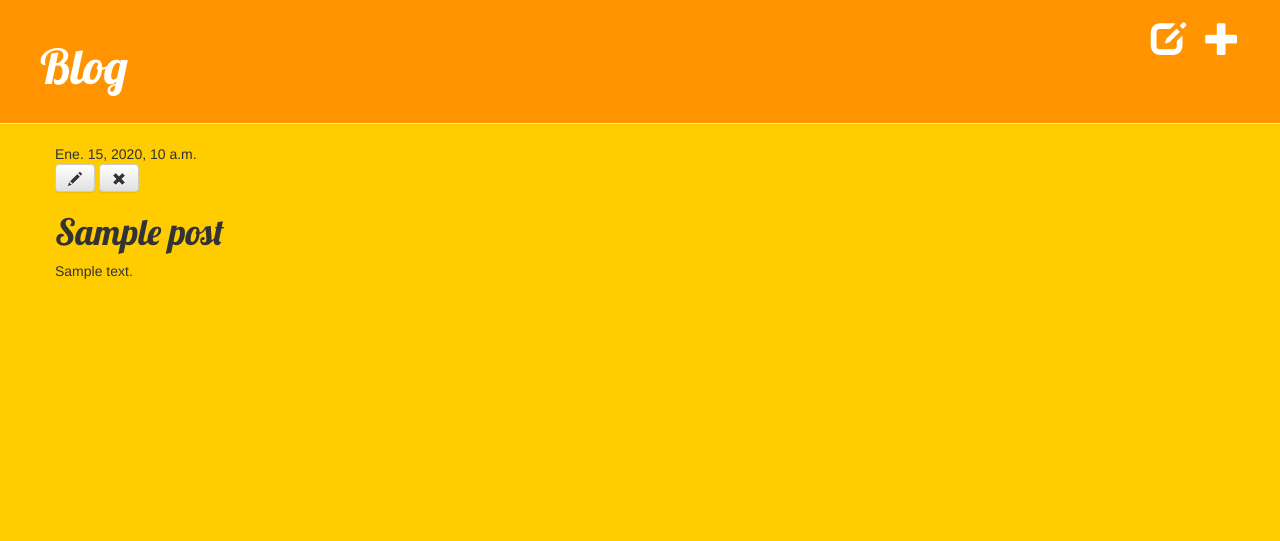
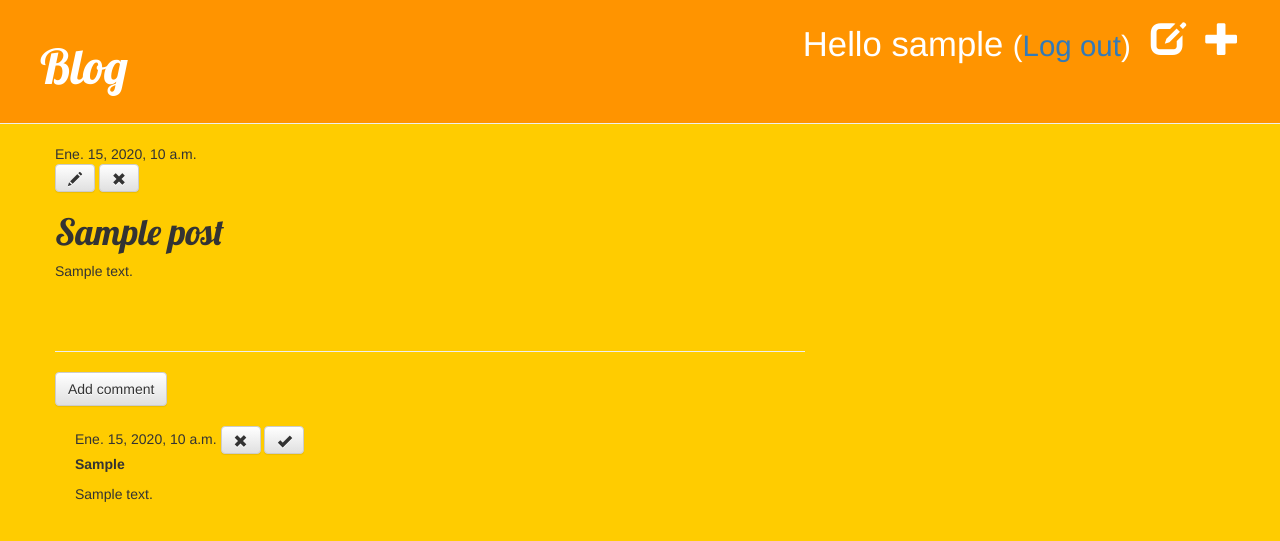
Before and after one commit to two-sider/mi-blog, a Django app: page /post/1/ in a window 1280 px wide. Shown: the top 541 px of the page. Run offline with Django 3.2, Linux system fonts and the light colour scheme; a user stored in the database is signed in; tables that the repository leaves empty hold one stand-in row (values such as "Sample post"); some libraries are stand-ins or nearby versions.

Commit message:
comentarios, aprobar, eliminar, inicio de sesion

```diff
--- a/blog/admin.py
+++ b/blog/admin.py
@@ -1,5 +1,6 @@
 from django.contrib import admin
-from .models import Post
+from .models import Post, Comment
 
 admin.site.register(Post)
 # Register your models here.
+admin.site.register(Comment)
--- a/blog/models.py
+++ b/blog/models.py
@@ -16,3 +16,20 @@ class Post(models.Model):
 
     def __str__(self):
         return self.titulo
+
+    def approved_comments(self):
+        return self.comments.filter(comentario_aprobado=True)
+
+class Comment(models.Model):
+    post = models.ForeignKey('blog.Post', on_delete=models.CASCADE, related_name='comments')
+    autor = models.CharField(max_length=200)
+    texto = models.TextField()
+    fecha_creacion = models.DateTimeField(default=timezone.now)
+    comentario_aprobado = models.BooleanField(default=False)
+
+    def aprobar(self):
+        self.comentario_aprobado = True
+        self.save()
+
+    def __str__(self):
+        return self.texto
--- a/blog/static/css/blog.css
+++ b/blog/static/css/blog.css
@@ -41,3 +41,6 @@ h1, h2, h3, h4 {
 .post h1 a, .post h1 a:visited {
     color: #000000;
 }
+.comment {
+    margin: 20px 0px 20px 20px;
+}
--- a/blog/templates/blog/base.html
+++ b/blog/templates/blog/base.html
@@ -14,8 +14,12 @@
     <div class="page-header">
         {% if user.is_authenticated %}
         <a href="{% url 'post_new' %}" class="top-menu"><span class="glyphicon glyphicon-plus"></span></a>
+        <a href="{% url 'post_draft_list' %}" class="top-menu"><span class="glyphicon glyphicon-edit"></span></a>
+        <p class="top-menu">Hello {{ user.username }} <small>(<a href="{% url 'logout' %}">Log out</a>)</small></p>
+        {% else %}
+        <a href="{% url 'login' %}" class="top-menu"><span class="glyphicon glyphicon-lock"></span></a>
         {% endif %}
-        <a href="{% url 'post_draft_list' %}" class="top-menu"><span class="glyphicon glyphicon-edit"></span></a>
+
 
         <h1><a href="/">Blog</a></h1>
     </div>
--- a/blog/templates/blog/post_detail.html
+++ b/blog/templates/blog/post_detail.html
@@ -10,10 +10,33 @@
     <a class="btn btn-default" href="{% url 'post_publish' pk=post.pk %}">Publish</a>
     {% endif %}
     {% if user.is_authenticated %}
-            <a class="btn btn-default" href="{% url 'post_edit' pk=post.pk %}"><span class="glyphicon glyphicon-pencil"></span></a>
-            <a class="btn btn-default" href="{% url 'post_remove' pk=post.pk %}"><span class="glyphicon glyphicon-remove"></span></a>
+    <a class="btn btn-default" href="{% url 'post_edit' pk=post.pk %}"><span
+            class="glyphicon glyphicon-pencil"></span></a>
+    <a class="btn btn-default" href="{% url 'post_remove' pk=post.pk %}"><span
+            class="glyphicon glyphicon-remove"></span></a>
     {% endif %}
     <h1>{{ post.titulo }}</h1>
     <p>{{ post.texto|linebreaksbr }}</p>
 </div>
+<hr>
+<a class="btn btn-default" href="{% url 'add_comment_to_post' pk=post.pk %}">Add comment</a>
+{% for comment in post.comments.all %}
+{% if user.is_authenticated or comment.approved_comment %}
+<div class="comment">
+    <div class="date">
+        {{ comment.fecha_creacion }}
+        {% if not comment.approved_comment %}
+        <a class="btn btn-default" href="{% url 'comment_remove' pk=comment.pk %}"><span
+                class="glyphicon glyphicon-remove"></span></a>
+        <a class="btn btn-default" href="{% url 'comment_approve' pk=comment.pk %}"><span
+                class="glyphicon glyphicon-ok"></span></a>
+        {% endif %}
+    </div>
+    <strong>{{ comment.autor }}</strong>
+    <p>{{ comment.texto|linebreaks }}</p>
+</div>
+{% endif %}
+{% empty %}
+<p>No comments here yet :(</p>
+{% endfor %}
 {% endblock %}
--- a/blog/templates/blog/post_list.html
+++ b/blog/templates/blog/post_list.html
@@ -8,6 +8,9 @@
         </div>
         <h1><a href="{% url 'post_detail' pk=post.pk %}">{{ post.titulo }}</a></h1>
         <p>{{ post.texto|linebreaksbr }}</p>
+        <a href="{% url 'post_detail' pk=post.pk %}">Comments: {{ post.approved_comments.count }}</a>
+
+
     </div>
 {% endfor %}
 {% endblock %}
--- a/blog/urls.py
+++ b/blog/urls.py
@@ -9,4 +9,7 @@ urlpatterns = [
     path('drafts/', views.post_draft_list, name='post_draft_list'),
     path('post/<pk>/publish/', views.post_publish, name='post_publish'),
     path('post/<pk>/remove/', views.post_remove, name='post_remove'),
+    path('post/<pk>/comment/', views.add_comment_to_post, name='add_comment_to_post'),
+    path('comment/<pk>/approve/', views.comment_approve, name='comment_approve'),
+    path('comment/<pk>/remove/', views.comment_remove, name='comment_remove'),
 ]
--- a/blog/views.py
+++ b/blog/views.py
@@ -1,7 +1,8 @@
+from django.contrib.auth.decorators import login_required
+from .forms import PostForm, CommentForm
 from django.shortcuts import render, get_object_or_404, redirect
 from django.utils import timezone
-from .models import Post
-from .forms import PostForm
+from .models import Post, Comment
 
 # Create your views here.
 
@@ -16,7 +17,7 @@ def post_detail(request, pk):
     post = get_object_or_404(Post, pk=pk)
     return render(request, 'blog/post_detail.html', {'post': post})
 
-
+@login_required
 def post_new(request):
     if request.method == "POST":
         form = PostForm(request.POST)
@@ -30,7 +31,7 @@ def post_new(request):
         form = PostForm()
     return render(request, 'blog/post_edit.html', {'form': form})
 
-
+@login_required
 def post_edit(request, pk):
     post = get_object_or_404(Post, pk=pk)
     if request.method == "POST":
@@ -44,14 +45,41 @@ def post_edit(request, pk):
     else:
         form = PostForm(instance=post)
     return render(request, 'blog/post_edit.html', {'form': form})
+@login_required
 def post_draft_list(request):
     posts = Post.objects.filter(fecha_publicacion__isnull=True).order_by('fecha_creacion')
     return render(request, 'blog/post_draft_list.html', {'posts': posts})
+@login_required
 def post_publish(request, pk):
     post = get_object_or_404(Post, pk=pk)
     post.publicar()
     return redirect('post_detail', pk=pk)
+@login_required
 def post_remove(request, pk):
     post = get_object_or_404(Post, pk=pk)
     post.delete()
     return redirect('post_list')
+@login_required
+def add_comment_to_post(request, pk):
+    post = get_object_or_404(Post, pk=pk)
+    if request.method == "POST":
+        form = CommentForm(request.POST)
+        if form.is_valid():
+            comment = form.save(commit=False)
+            comment.post = post
+            comment.save()
+            return redirect('post_detail', pk=post.pk)
+    else:
+        form = CommentForm()
+    return render(request, 'blog/add_comment_to_post.html', {'form': form})
+@login_required
+def comment_approve(request, pk):
+    comment = get_object_or_404(Comment, pk=pk)
+    comment.aprobar()
+    return redirect('post_detail', pk=comment.post.pk)
+
+@login_required
+def comment_remove(request, pk):
+    comment = get_object_or_404(Comment, pk=pk)
+    comment.delete()
+    return redirect('post_detail', pk=comment.post.pk)
--- a/mysite/settings.py
+++ b/mysite/settings.py
@@ -119,3 +119,5 @@ USE_TZ = True
 # https://docs.djangoproject.com/en/2.0/howto/static-files/
 
 STATIC_URL = '/static/'
+
+LOGIN_REDIRECT_URL = '/'
--- a/mysite/urls.py
+++ b/mysite/urls.py
@@ -15,8 +15,11 @@ Including another URLconf
 """
 from django.contrib import admin
 from django.urls import path, include
+from django.contrib.auth import views
 
 urlpatterns = [
     path('admin/', admin.site.urls),
+    path('accounts/login/', views.login, name='login'),
+    path('accounts/logout/', views.LogoutView.as_view(next_page='/'), name='logout'),
     path('', include('blog.urls')),
 ]
```
Also changed, not shown: blog/forms.py (+9 -1 lines), blog/templates/blog/add_comment_to_post.html (added, +9 -0 lines), blog/templates/registration/login.html (added, +24 -0 lines), blog/migrations/0002_comment.py (added). Lines whose indentation alone changed are shown as unchanged.
